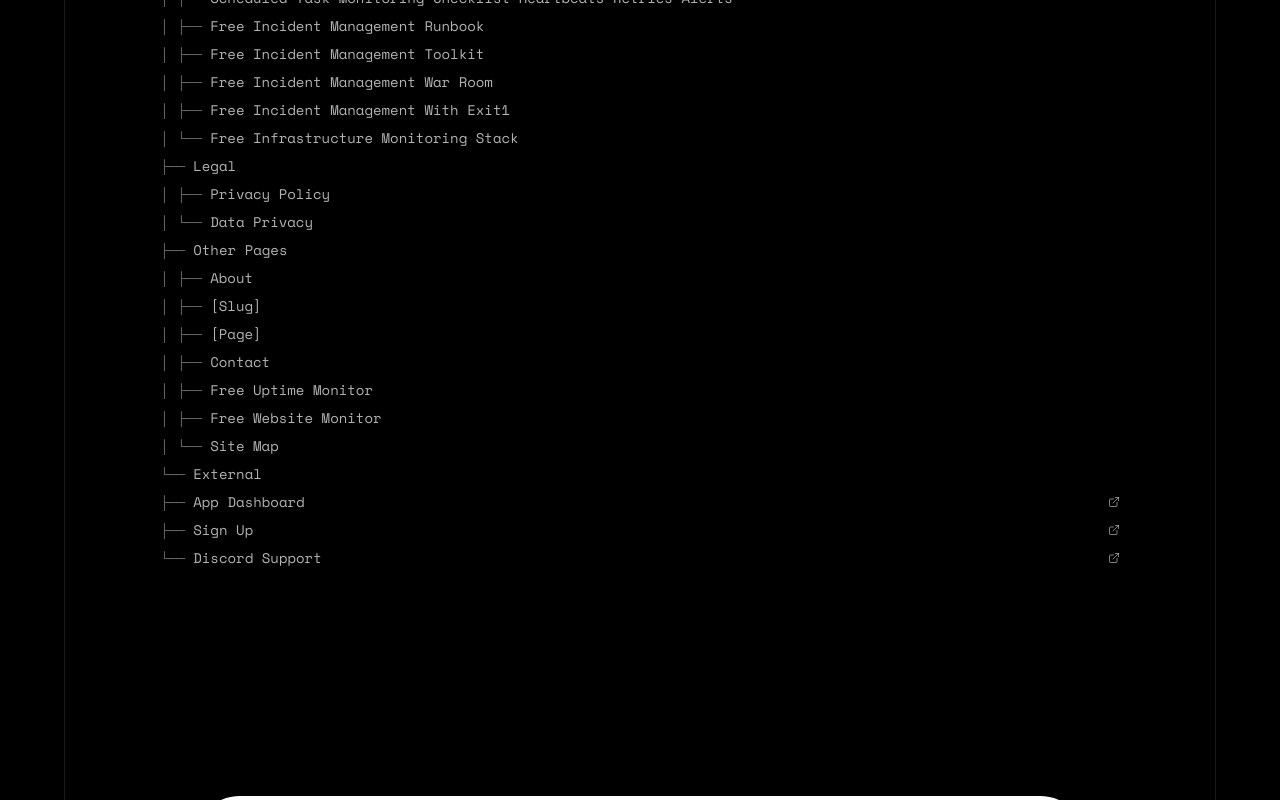
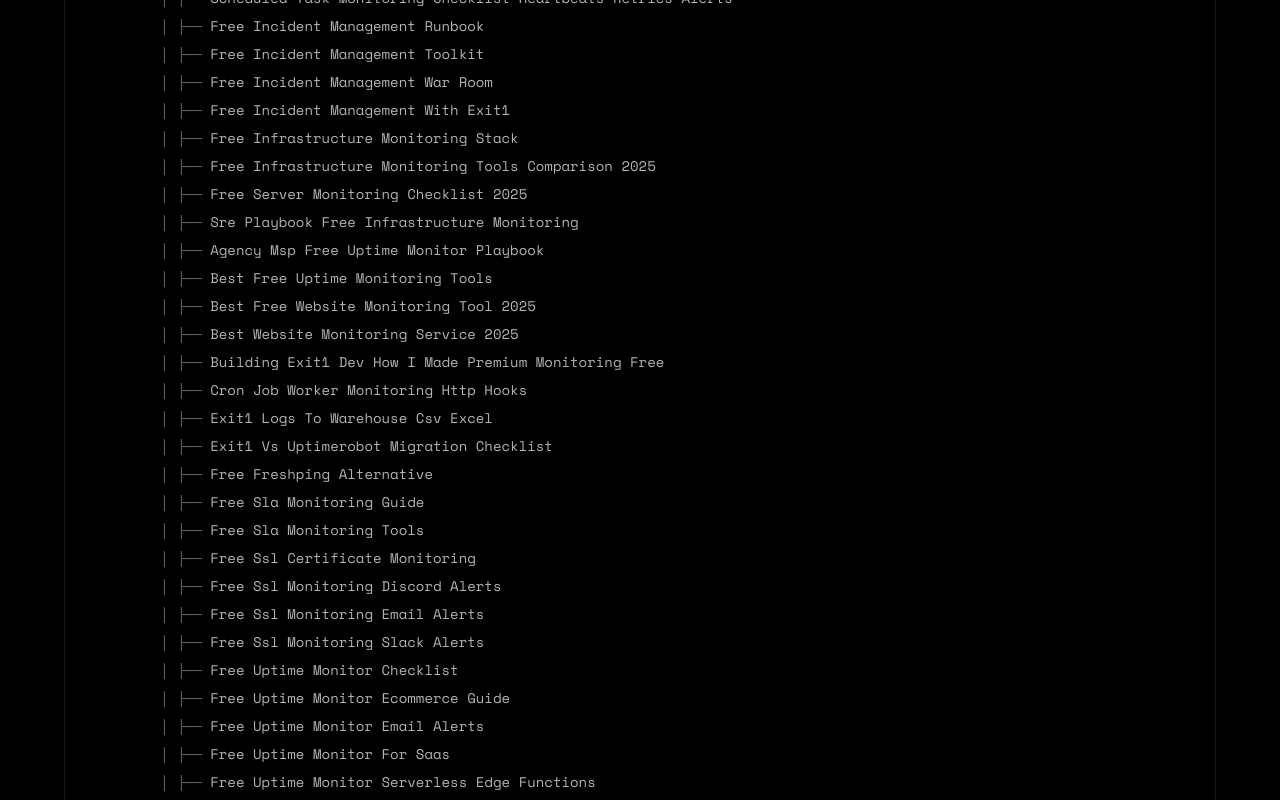
Before and after one commit to Mopra/exit1.dev.website, a Next.js app: page /site-map in a window 1280 px wide. Shown: the part 1440-2240 px from the top of the page. Built offline with nearby package versions, Linux system fonts and the light colour scheme.

Commit message:
Fix sitemap coverage for blog content
Ensure the sitemap page lists all posts and skip dynamic route placeholders while adding real blog pagination URLs.

```diff
--- a/src/app/site-map/page.tsx
+++ b/src/app/site-map/page.tsx
@@ -32,12 +32,17 @@
 
         for (const entry of entries) {
           const fullPath = path.join(dir, entry.name);
-          const url = urlPath + '/' + entry.name;
 
           if (entry.isDirectory()) {
-            if (!['api', 'globals.css', 'layout.tsx', 'loading.tsx', 'error.tsx', 'not-found.tsx'].includes(entry.name)) {
-              await scanDirectory(fullPath, url);
+            const isRouteGroup = entry.name.startsWith('(') && entry.name.endsWith(')');
+            const isDynamicSegment = entry.name.startsWith('[') && entry.name.endsWith(']');
+
+            if (isDynamicSegment || entry.name === 'api') {
+              continue;
             }
+
+            const nextUrlPath = isRouteGroup ? urlPath : `${urlPath}/${entry.name}`;
+            await scanDirectory(fullPath, nextUrlPath);
           } else if (entry.name === 'page.tsx') {
             const finalUrl = urlPath === '' ? '/' : urlPath;
             const name = getPageName(finalUrl);
@@ -115,7 +120,7 @@
   if (url === '/dashboard') return 'Dashboard';
   if (url === '/install') return 'Install';
   if (url === '/roadmap') return 'Roadmap';
-  if (url === '/sitemap') return 'Sitemap';
+  if (url === '/site-map') return 'Sitemap';
   if (url.startsWith('/product/')) {
     const product = url.replace('/product/', '');
     return `${product.charAt(0).toUpperCase() + product.slice(1).replace('-', ' ')}`;
@@ -184,7 +189,7 @@
               name: "Blog",
               url: "/blog",
               children: Object.fromEntries(
-                blogPosts.slice(0, 15).map((post, index) => [
+                blogPosts.map((post, index) => [
                   `post-${index}`,
                   { name: post.name, url: post.url }
                 ])
--- a/src/app/sitemap.ts
+++ b/src/app/sitemap.ts
@@ -1,6 +1,7 @@
 import { promises as fs } from 'fs';
 import path from 'path';
 import { MetadataRoute } from 'next';
+import { POSTS_PER_PAGE } from '@/lib/blogPagination';
 
 export default async function sitemap(): Promise<MetadataRoute.Sitemap> {
   const baseUrl = 'https://exit1.dev';
@@ -15,13 +16,18 @@
 
       for (const entry of entries) {
         const fullPath = path.join(dir, entry.name);
-        const url = urlPath + '/' + entry.name;
 
         if (entry.isDirectory()) {
-          // Skip special Next.js directories
-          if (!['api', 'globals.css', 'layout.tsx', 'loading.tsx', 'error.tsx', 'not-found.tsx'].includes(entry.name)) {
-            await scanDirectory(fullPath, url);
+          const isRouteGroup = entry.name.startsWith('(') && entry.name.endsWith(')');
+          const isDynamicSegment = entry.name.startsWith('[') && entry.name.endsWith(']');
+
+          // Skip dynamic segments and API routes
+          if (isDynamicSegment || entry.name === 'api') {
+            continue;
           }
+
+          const nextUrlPath = isRouteGroup ? urlPath : `${urlPath}/${entry.name}`;
+          await scanDirectory(fullPath, nextUrlPath);
         } else if (entry.name === 'page.tsx') {
           // Found a page
           const finalUrl = urlPath === '' ? '/' : urlPath;
@@ -83,6 +89,18 @@
     }
   }
 
+  const totalPages = Math.max(1, Math.ceil(blogPosts.length / POSTS_PER_PAGE));
+  const blogPaginationPages = [];
+  for (let page = 2; page <= totalPages; page++) {
+    const url = `/blog/page/${page}`;
+    blogPaginationPages.push({
+      url,
+      changefreq: getChangeFreq(url),
+      priority: getPriority(url),
+      lastmod: new Date().toISOString()
+    });
+  }
+
   // Combine all
   const allPages = [
     ...staticPages.map(page => ({
@@ -94,6 +112,10 @@
     ...blogPosts.map(post => ({
       ...post,
       url: `${baseUrl}${post.url}`
+    })),
+    ...blogPaginationPages.map(page => ({
+      ...page,
+      url: `${baseUrl}${page.url}`
     }))
   ];
 
```
